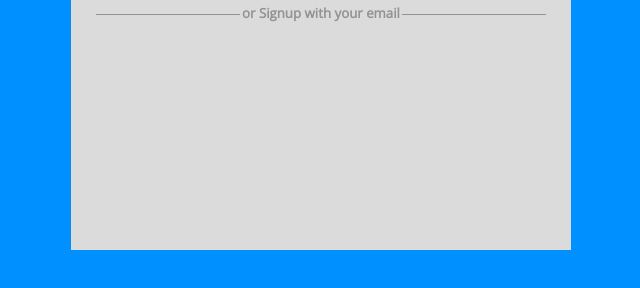
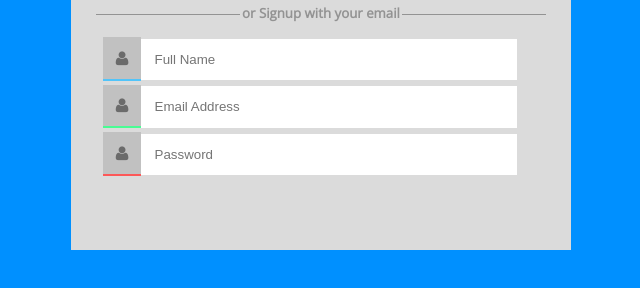
Before and after one commit to Exile101/DemoLogin, a plain HTML site: page index.html in a window 1280 px wide. Shown: the part 256-544 px from the top of the page, without its empty margins (319-959 px from the left). Drawn offline with nearby package versions, Linux system fonts and the light colour scheme.

Commit message:
text area added

```diff
--- a/css/style.css
+++ b/css/style.css
@@ -80,6 +80,7 @@ header h2,h3,h4
 {
 	display: inline-block;
 	color: #939393;
+	padding-bottom: 1em;
 }
 .loginwrapper h5 span:before,
 .loginwrapper h5 span:after
@@ -98,3 +99,33 @@ header h2,h3,h4
 	right: 0;
    left: auto;
 }
+.login
+{
+	padding: 2px 2em;
+	vertical-align: middle;
+}
+.login span
+{
+	padding: 0.8em;
+	background: #c1c1c1;
+	color: rgb(107, 107, 107);
+}
+.login input[type=text]
+{
+	border: none;
+	padding: 1em;
+	min-width: 80%;
+	height: 100%;
+}
+.spanname
+{
+	border-bottom: 2px solid rgb(82, 196, 249);
+}
+.spanemail
+{
+	border-bottom: 2px solid rgb(73, 252, 147);
+}
+.spanpass
+{
+	border-bottom: 2px solid rgb(252, 88, 88);
+}
--- a/index.html
+++ b/index.html
@@ -23,6 +23,11 @@
 	<div class="loginwrapper">
 		<a href="#"><h4><span class="fa fa-facebook-official"></span> Signup or login with facebook</h4></a>
 		<h5><span>or Signup with your email</span></h5>
+		<form action="POST">
+			<div class="login"><span class="fa fa-user spanname"></span><input type="text" name="name" placeholder="Full Name" ></div>
+			<div class="login"><span class="fa fa-user spanemail"></span><input type="text" name="name" placeholder="Email Address" ></div>
+			<div class="login"><span class="fa fa-user spanpass"></span><input type="text" name="name" placeholder="Password" ></div>
+		</form>
 
 	</div>
 </body>
```
